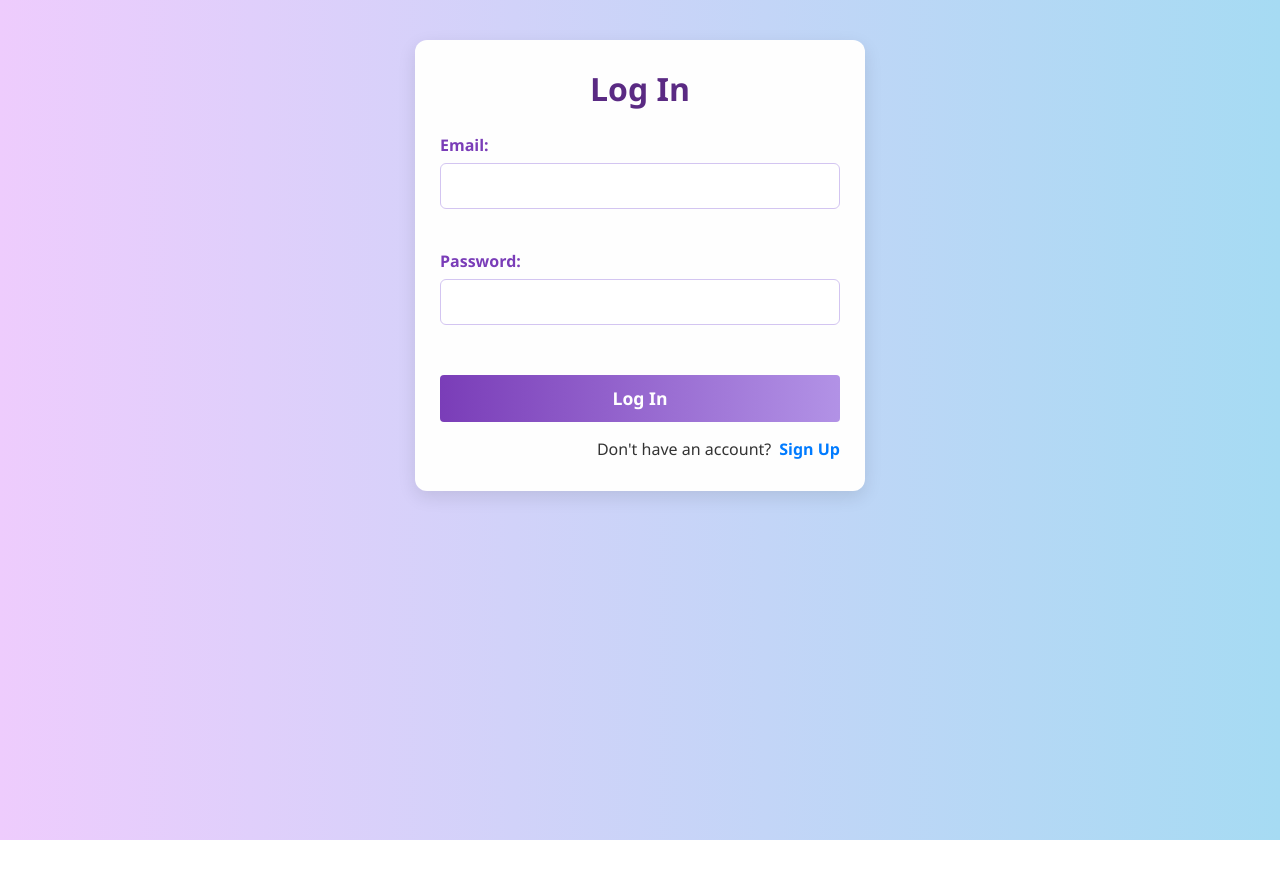
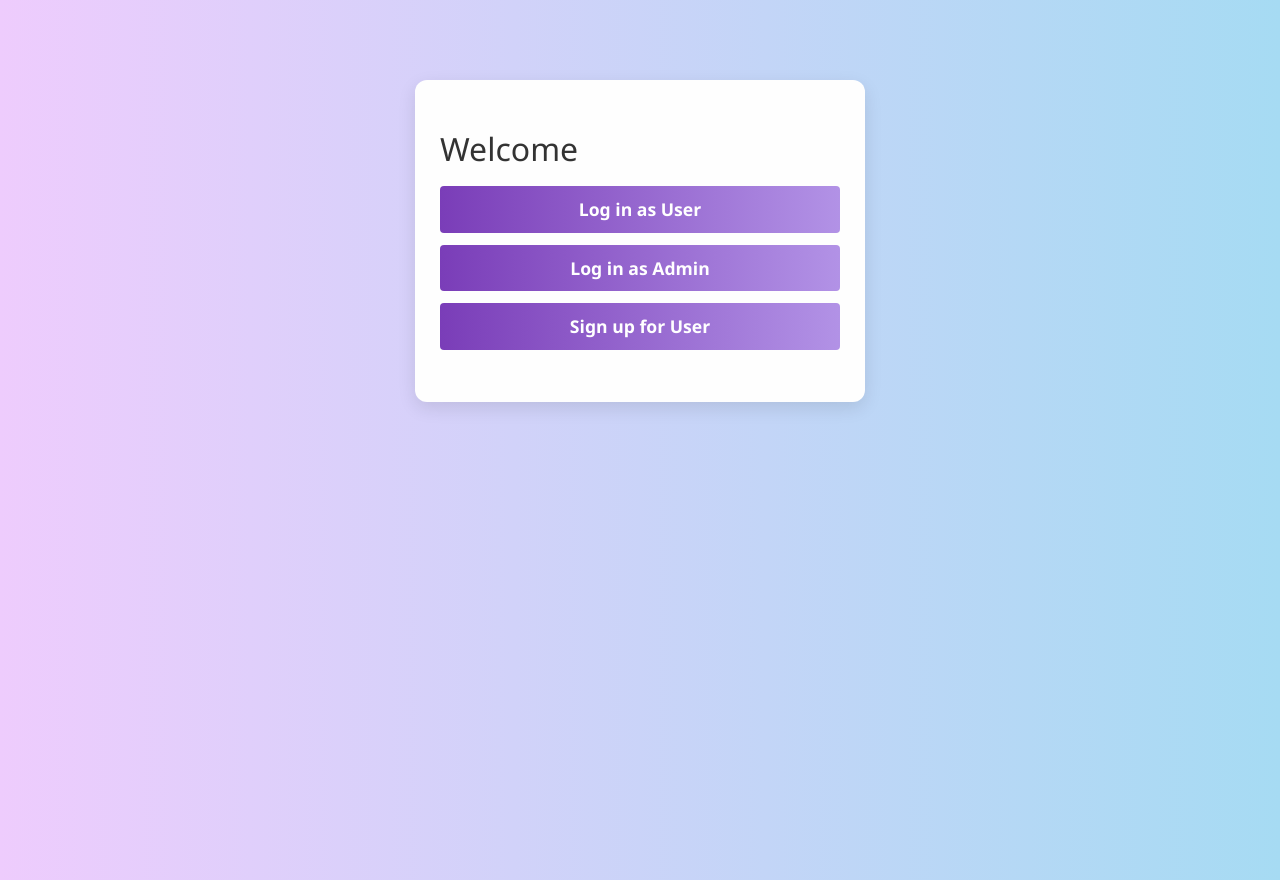
Before and after one commit to SiratSabir78/roamify-Full-Stack-Project, a React (Create React App) app in the folder frontend/: page / in a window 1280 px wide. Before the commit this address led to /Login. Before the commit the page ends 840 px from the top, so only its background shows below. Built offline with nearby package versions, Linux system fonts and the light colour scheme; no server answers.

Commit message:
Added a landing page for the app

```diff
--- a/frontend/src/App.js
+++ b/frontend/src/App.js
@@ -2,7 +2,6 @@ import React from "react";
 import { BrowserRouter as Router, Routes, Route } from "react-router-dom";
 import "./components/CSS/App.css";
 import Homepage from "./components/Homepage";
-import Navbar from "./components/Navbar";
 import Communityforum from "./components/Communityforum";
 import SignUp from "./components/SignUp";
 import LogIn from "./components/Login";
@@ -12,11 +11,12 @@ import CityManager from "./components/CityManager";
 import BookingManager from "./components/BookingManagement";
 import Logout from "./components/Logout";
 import UserProfile from "./components/UserProfile";
+import HomeOptions from "./components/LandingPage";
 function App() {
   return (
     <Router>
       <Routes>
-        <Route path="/" element={<Homepage />} />{" "}
+        <Route path="/" element={<HomeOptions />} /> {/* ✅ default landing page */}
         <Route path="/Homepage" element={<Homepage />} />
         <Route path="/Communityforum" element={<Communityforum />} />
         <Route path="/Login" element={<LogIn />} />
@@ -26,7 +26,7 @@ function App() {
         <Route path="/city-manager" element={<CityManager />} />
         <Route path="/booking-manager" element={<BookingManager />} />
         <Route path="/Logout" element={<Logout />} />
-        <Route path="/user-profile" element={<UserProfile/>}/>
+        <Route path="/user-profile" element={<UserProfile />} />
       </Routes>
     </Router>
   );
--- a/frontend/src/components/AdminLogin.js
+++ b/frontend/src/components/AdminLogin.js
@@ -50,7 +50,7 @@ async function handleSubmit(e) {
           onChange={(e) => setPassword(e.target.value)}
           required
         />
-        <button type="submit">Login</button>
+        <button className="submit-button" type="submit">Login</button>
       </form>
       {error && <p className="error">{error}</p>}
     </div>
--- a/frontend/src/components/CSS/SignUp.css
+++ b/frontend/src/components/CSS/SignUp.css
@@ -1,8 +1,7 @@
-/* SignUp.css */
 .signup-container {
   max-width: 450px;
-  margin: 40px auto;
-  padding: 30px 25px;
+  margin: 80px auto;
+  padding: 50px 25px;
   background-color: #fefefe;
   border-radius: 12px;
   box-shadow: 0 6px 18px rgba(0, 0, 0, 0.1);
@@ -18,7 +17,7 @@
 }
 
 .form-group {
-  margin-bottom: 18px;
+  margin-bottom: 2px;
   display: flex;
   flex-direction: column;
 }
@@ -70,7 +69,6 @@
   background: linear-gradient(to right, #5a2a83, #8f5cbf);
 }
 
-/* Map iframe styling */
 .signup-container iframe {
   border-radius: 8px;
   margin-top: 12px;
--- /dev/null
+++ b/frontend/src/components/LandingPage.js
@@ -0,0 +1,39 @@
+import React from "react";
+import { useNavigate } from "react-router-dom";
+import "./CSS/SignUp.css";
+
+function HomeOptions() {
+  const navigate = useNavigate();
+
+  return (
+    <div className="signup-container">
+      <h2>Welcome</h2>
+      <div className="form-group">
+        <button
+          className="submit-button"
+          onClick={() => navigate("/login")}
+        >
+          Log in as User
+        </button>
+      </div>
+      <div className="form-group">
+        <button
+          className="submit-button"
+          onClick={() => navigate("/admin-login")}
+        >
+          Log in as Admin
+        </button>
+      </div>
+      <div className="form-group">
+        <button
+          className="submit-button"
+          onClick={() => navigate("/SignUp")}
+        >
+          Sign up for User
+        </button>
+      </div>
+    </div>
+  );
+}
+
+export default HomeOptions;
--- a/frontend/src/components/Login.js
+++ b/frontend/src/components/Login.js
@@ -76,7 +76,7 @@ function Login() {
 
         <div className="signup-redirect">
           <span>Don't have an account? </span>
-          <Link to="/" className="signup-link">Sign Up</Link>
+          <Link to="/SignUp" className="signup-link">Sign Up</Link>
         </div>
       </form>
     </div>
--- a/frontend/src/components/Logout.js
+++ b/frontend/src/components/Logout.js
@@ -1,4 +1,3 @@
-// src/components/Logout.js
 import { useEffect } from "react";
 import { useNavigate } from "react-router-dom";
 
@@ -6,17 +5,14 @@ const Logout = () => {
   const navigate = useNavigate();
 
   useEffect(() => {
-    // Clear the user from localStorage
     localStorage.removeItem("user");
 
-    // Optional: Show a logout confirmation
     alert("You have been logged out.");
 
-    // Redirect to login
-    navigate("/Login");
+    navigate("/");
   }, [navigate]);
 
-  return null; // No UI needed
+  return null;
 };
 
 export default Logout;
```
